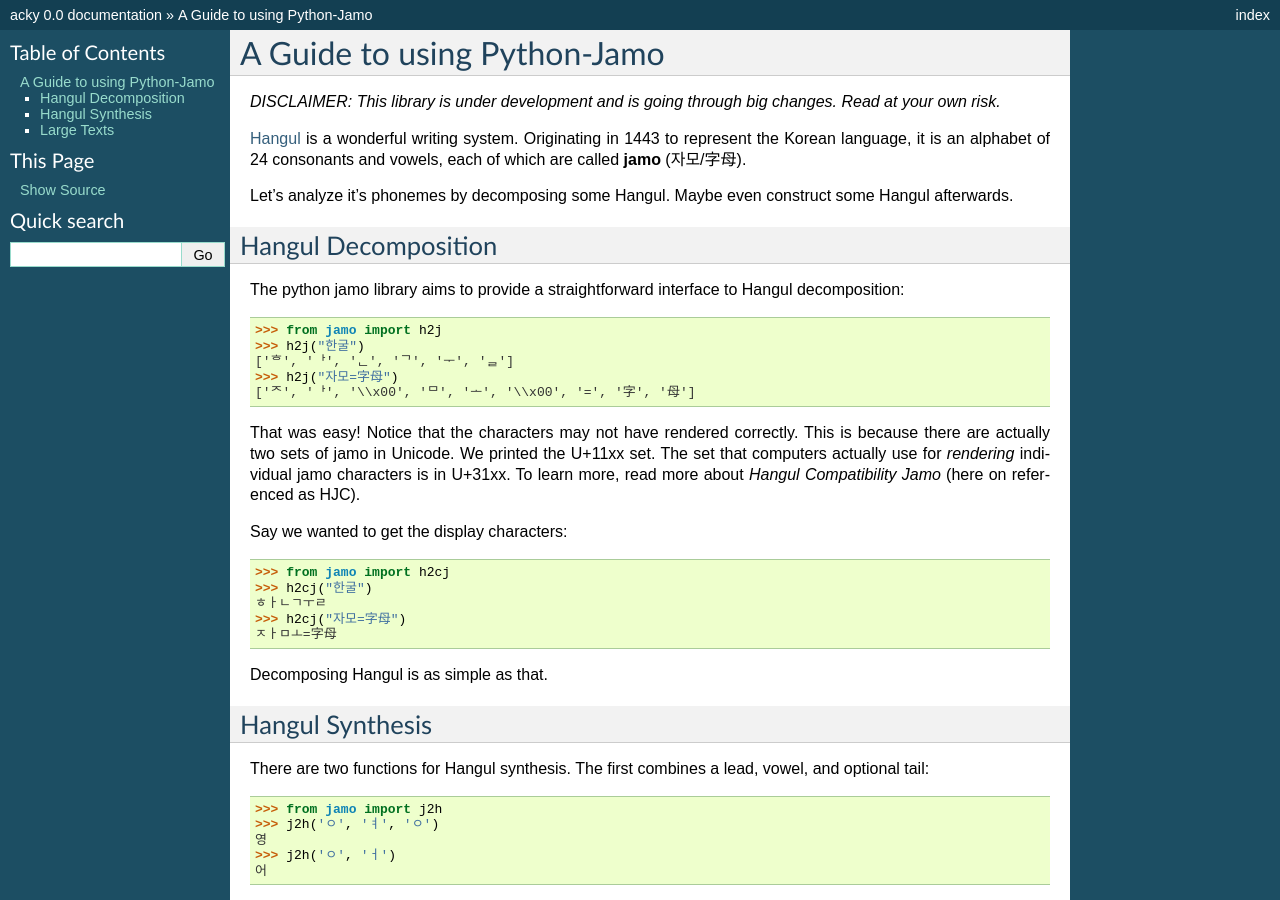
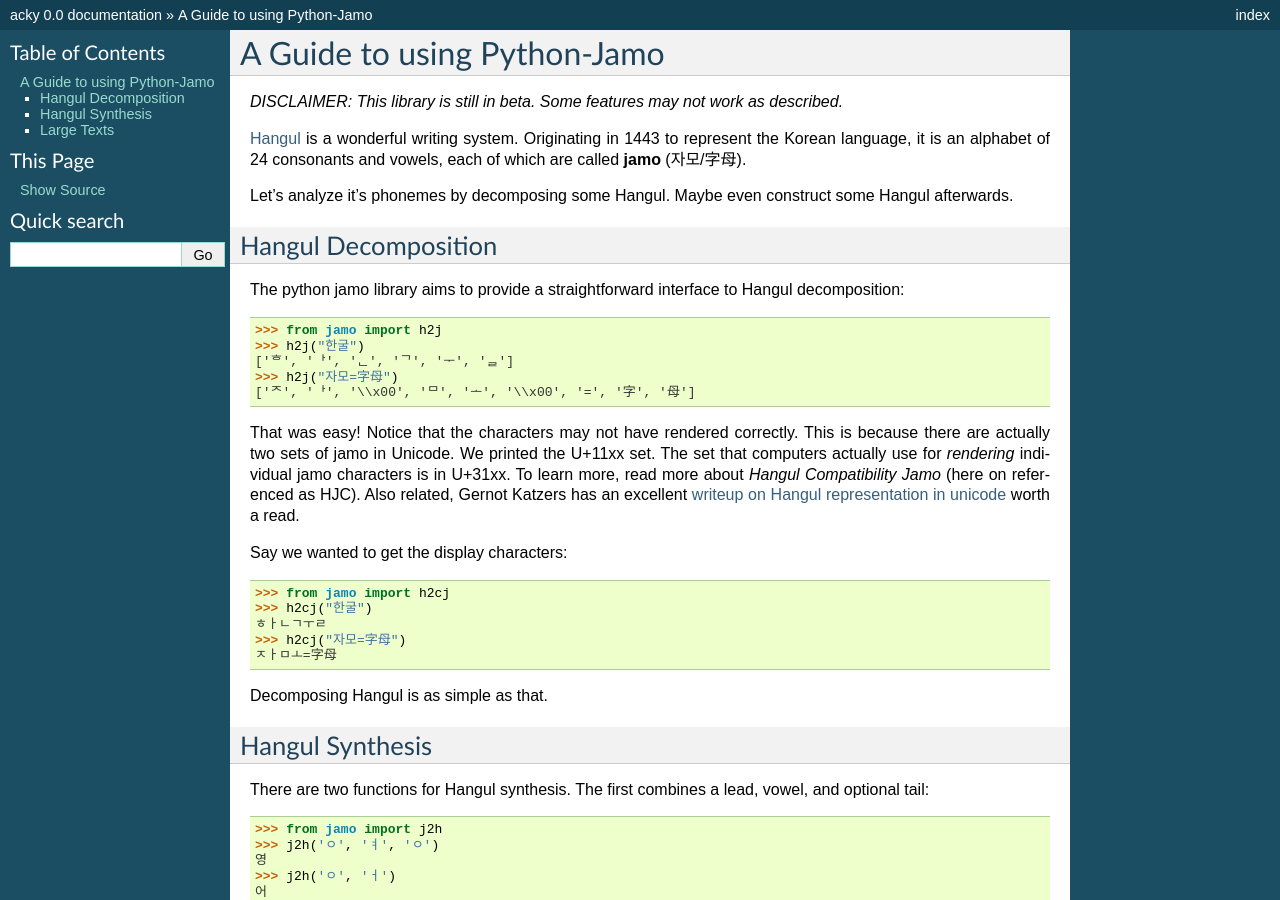
Before and after one commit to JDongian/python-jamo, a Sphinx documentation site: the page built from docs/source/index.rst, in a window 1280 px wide and 900 px high. Built offline with Sphinx 7.4.7, drawn with Linux system fonts in a browser that asks for light colours.

Commit message:
Added documentation URL and added a link in docs.

```diff
--- a/docs/source/index.rst
+++ b/docs/source/index.rst
@@ -4,8 +4,8 @@
 A Guide to using Python-Jamo
 ============================
 
-*DISCLAIMER: This library is under development and is going through big
-changes. Read at your own risk.*
+*DISCLAIMER: This library is still in beta. Some features may not work as
+described.*
 
 `Hangul <https://en.wikipedia.org/wiki/Hangul>`_ is a wonderful writing system.
 Originating in 1443 to represent the Korean language, it is an alphabet of 24
@@ -30,7 +30,9 @@ That was easy! Notice that the characters may not have rendered correctly. This
 is because there are actually two sets of jamo in Unicode. We printed the
 U+11xx set. The set that computers actually use for *rendering* individual jamo
 characters is in U+31xx. To learn more, read more about `Hangul Compatibility
-Jamo` (here on referenced as HJC).
+Jamo` (here on referenced as HJC). Also related, Gernot Katzers has an
+excellent `writeup on Hangul representation in unicode
+<http://gernot-katzers-spice-pages.com/var/korean_hangul>`_ worth a read.
 
 Say we wanted to get the display characters::
 
```
Also changed, not shown: 1 other file.
